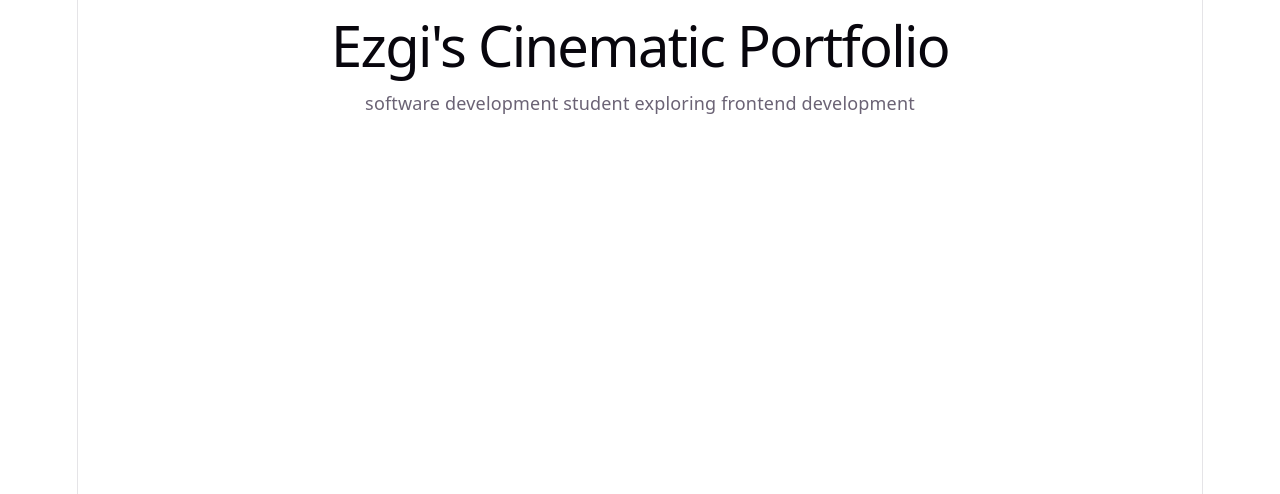
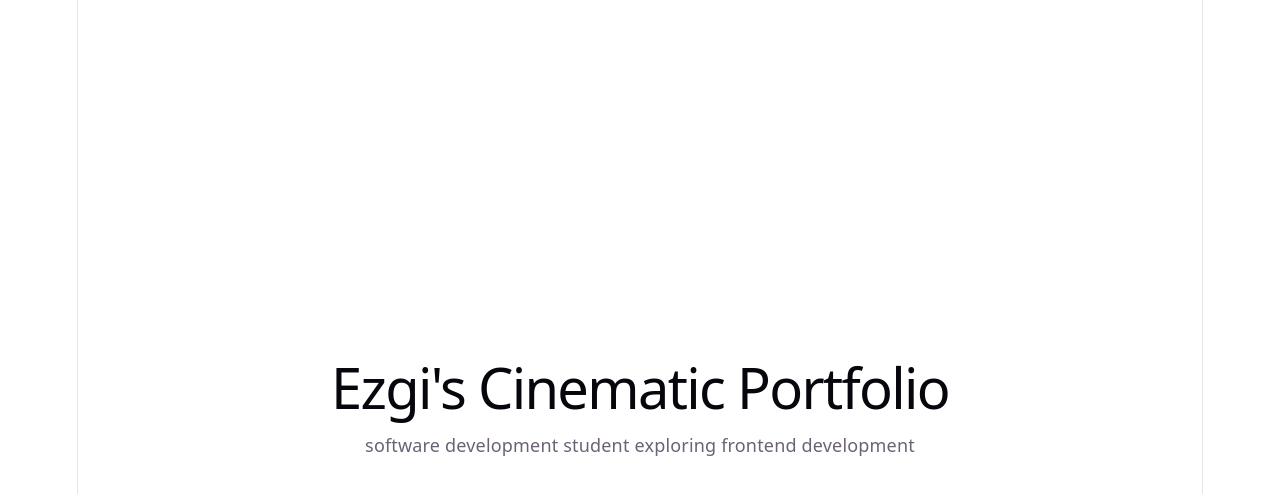
Before and after one commit to ezginy/cinematic-portfolio, a React (Vite) app: page / in a window 1280 px wide. Shown: the top 494 px of the page. Built offline with nearby package versions, Linux system fonts and the light colour scheme.

Commit message:
add hero styles

```diff
--- /dev/null
+++ b/src/components/Hero.css
@@ -0,0 +1,8 @@
+.hero {
+    min-height: 100vh;
+    display: flex;
+    flex-direction: column;
+    justify-content: center;
+    align-items: center;
+    text-align: center;
+}
--- a/src/components/Hero.jsx
+++ b/src/components/Hero.jsx
@@ -1,7 +1,9 @@
+import './Hero.css'
+
 // Main hero section
 function Hero() {
     return (
-        <section>
+        <section className="hero">
             <h1>Ezgi's Cinematic Portfolio</h1>
             <p>software development student exploring frontend development</p>
         </section>
```
